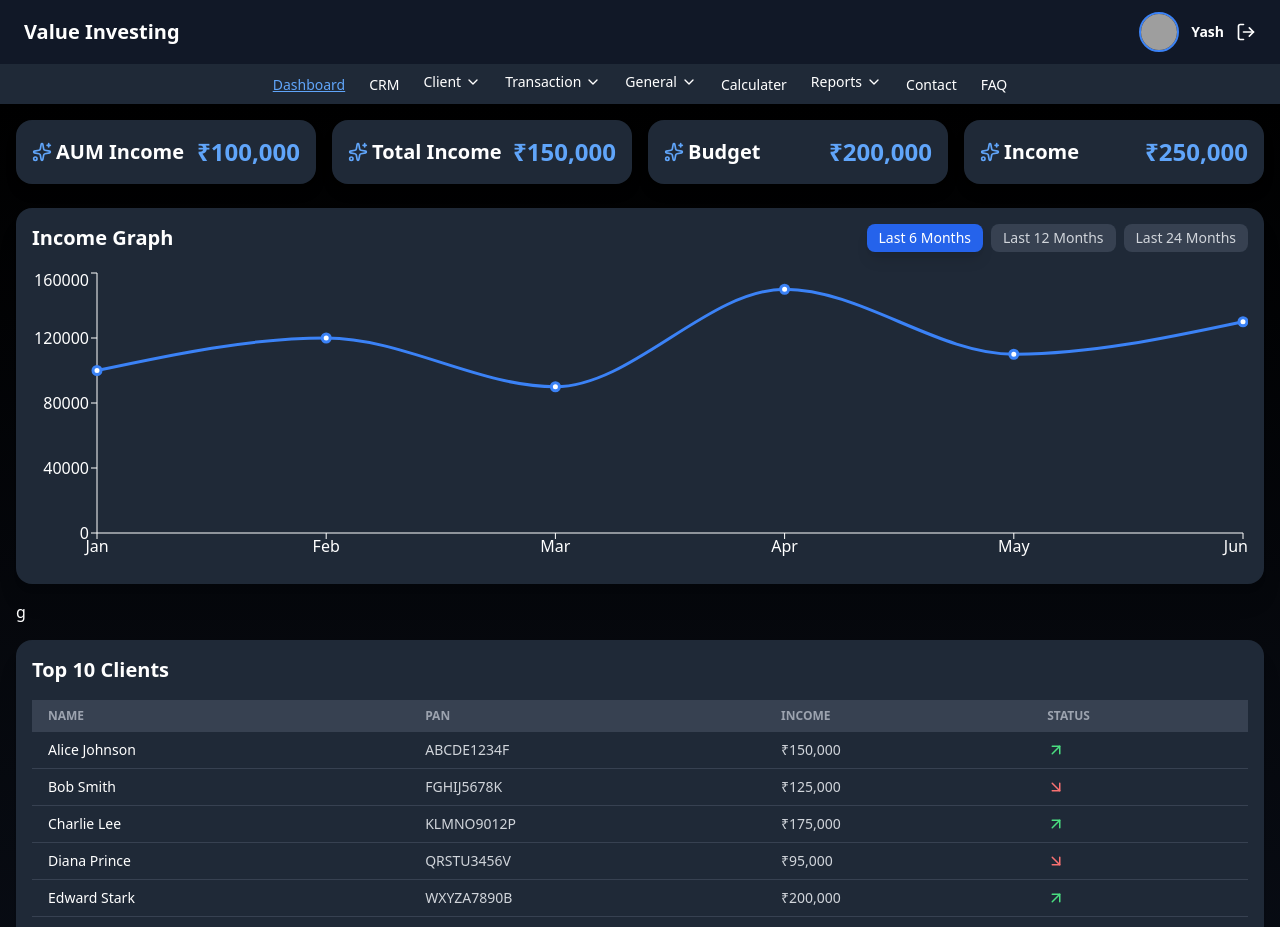
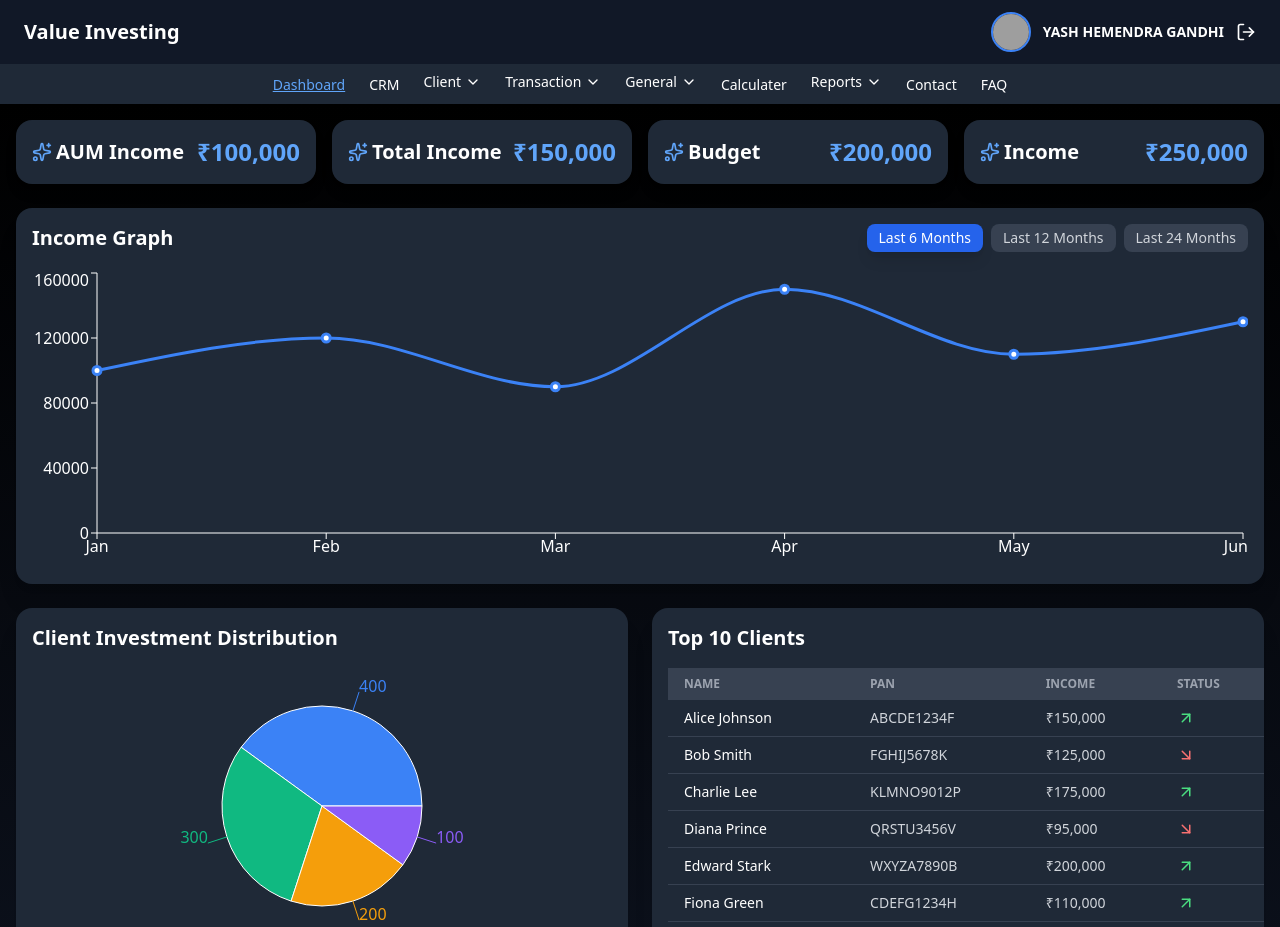
Before and after one commit to ValueInvest23/MFD, a React (Vite) app in the folder client/: page /dashboard in a window 1280 px wide. Shown: the top 927 px of the page. Built offline with nearby package versions, Linux system fonts and the light colour scheme; grey boxes are pictures that could not be loaded.

Commit message:
navbar profile hover and dashboard layout

```diff
--- a/client/package.json
+++ b/client/package.json
@@ -10,6 +10,7 @@
     "preview": "vite preview"
   },
   "dependencies": {
+    "framer-motion": "^12.19.0",
     "lucide-react": "^0.515.0",
     "react": "^19.1.0",
     "react-dom": "^19.1.0",
--- a/client/src/components/Dashboard.jsx
+++ b/client/src/components/Dashboard.jsx
@@ -62,6 +62,7 @@ export default function Dashboard() {
 
   return (
     <div className="space-y-6 p-4 bg-gradient-to-b from-black to-gray-900 min-h-screen text-white">
+      {/* cards */}
       <div className="flex flex-wrap justify-between gap-4 animate-fade-in">
         {["AUM Income", "Total Income", "Budget", "Income"].map((title, i) => (
           <div key={i} className="flex-1 min-w-[200px] bg-gray-800 rounded-2xl shadow-lg p-4 hover:scale-105 transition-transform duration-300">
@@ -74,17 +75,18 @@ export default function Dashboard() {
           </div>
         ))}
       </div>
-
-      <div className="flex flex-wrap gap-4">
-        <div className="w-full lg:w-[100%] bg-gray-800 rounded-2xl shadow-xl p-4">
-          <div className="flex items-center justify-between mb-4">
-            <h2 className="text-xl font-semibold">Income Graph</h2>
-            <div className="space-x-2">
+      <div className="flex flex-col gap-6">
+        {/* Income Graph */}
+        <div className="w-full bg-gray-800 rounded-2xl shadow-xl p-4">
+          <div className="flex flex-col sm:flex-row sm:items-center justify-between mb-4 gap-4">
+            <h2 className="text-xl font-semibold text-white">Income Graph</h2>
+            <div className="flex flex-wrap gap-2 sm:justify-end">
               {["6", "12", "24"].map((val) => (
                 <button
                   key={val}
-                  className={`px-3 py-1 rounded-lg text-sm font-medium transition-all duration-200 ${
-                    selectedRange === val ? "bg-blue-600 text-white shadow-lg" : "bg-gray-700 text-gray-300 hover:bg-gray-600"
+                  className={`px-3 py-1 rounded-lg text-sm font-medium transition-all duration-200 ${selectedRange === val
+                      ? "bg-blue-600 text-white shadow-lg"
+                      : "bg-gray-700 text-gray-300 hover:bg-gray-600"
                     }`}
                   onClick={() => setSelectedRange(val)}
                 >
@@ -97,39 +99,28 @@ export default function Dashboard() {
             <LineChart data={dataSets[selectedRange]}>
               <XAxis dataKey="month" stroke="#ffffff" />
               <YAxis stroke="#ffffff" />
-              <Tooltip contentStyle={{ backgroundColor: '#1e293b', borderColor: '#1e293b', color: '#fff' }} labelStyle={{ color: '#fff' }} itemStyle={{ color: '#fff' }} />
-              <Line type="monotone" dataKey="income" stroke="#3b82f6" strokeWidth={3} dot={{ r: 4 }} activeDot={{ r: 6 }} />
+              <Tooltip
+                contentStyle={{ backgroundColor: "#1e293b", borderColor: "#1e293b", color: "#fff" }}
+                labelStyle={{ color: "#fff" }}
+                itemStyle={{ color: "#fff" }}
+              />
+              <Line
+                type="monotone"
+                dataKey="income"
+                stroke="#3b82f6"
+                strokeWidth={3}
+                dot={{ r: 4 }}
+                activeDot={{ r: 6 }}
+              />
             </LineChart>
           </ResponsiveContainer>
-        </div>g
-
-        <div className="w-full lg:w-[100%] bg-gray-800 rounded-2xl shadow-xl p-4">
-          <h2 className="text-xl font-semibold mb-4">Top 10 Clients</h2>
-          <table className="w-full text-sm text-left text-gray-300">
-            <thead className="text-xs uppercase bg-gray-700 text-gray-400">
-              <tr>
-                <th className="px-4 py-2">Name</th>
-                <th className="px-4 py-2">PAN</th>
-                <th className="px-4 py-2">Income</th>
-                <th className="px-4 py-2">Status</th>
-              </tr>
-            </thead>
-            <tbody>
-              {topClients.map((client, index) => (
-                <tr key={index} className="border-b border-gray-700 hover:bg-gray-700">
-                  <td className="px-4 py-2 font-medium text-white">{client.name}</td>
-                  <td className="px-4 py-2">{client.pan}</td>
-                  <td className="px-4 py-2">₹{client.income.toLocaleString()}</td>
-                  <td className={`px-4 py-2 ${client.gain ? 'text-green-400' : 'text-red-400'}`}>{client.gain ? <ArrowUpRight size={18} /> : <ArrowDownRight size={18} />}</td>
-                </tr>
-              ))}
-            </tbody>
-          </table>
-        </div>
         </div>
 
-      <div className="bg-gray-800 rounded-2xl shadow-xl p-4 mt-6">
-        <h2 className="text-xl font-semibold mb-4">Client Investment Distribution</h2>
+        {/* Side-by-side container */}
+        <div className="w-full flex flex-col lg:flex-row gap-6">
+          {/* Pie Chart */}
+          <div className="w-full lg:w-1/2 bg-gray-800 rounded-2xl shadow-xl p-4">
+            <h2 className="text-xl font-semibold text-white mb-4">Client Investment Distribution</h2>
             <ResponsiveContainer width="100%" height={300}>
               <PieChart>
                 <Pie
@@ -150,6 +141,47 @@ export default function Dashboard() {
             </ResponsiveContainer>
           </div>
 
+          {/* Top 10 Clients */}
+          <div className="w-full lg:w-1/2 bg-gray-800 rounded-2xl shadow-xl p-4 overflow-x-auto">
+            <h2 className="text-xl font-semibold text-white mb-4">Top 10 Clients</h2>
+            <table className="min-w-[600px] w-full text-sm text-left text-gray-300">
+              <thead className="text-xs uppercase bg-gray-700 text-gray-400">
+                <tr>
+                  <th className="px-4 py-2">Name</th>
+                  <th className="px-4 py-2">PAN</th>
+                  <th className="px-4 py-2">Income</th>
+                  <th className="px-4 py-2">Status</th>
+                </tr>
+              </thead>
+              <tbody>
+                {topClients.map((client, index) => (
+                  <tr
+                    key={index}
+                    className="border-b border-gray-700 hover:bg-gray-700 transition duration-200"
+                  >
+                    <td className="px-4 py-2 font-medium text-white">{client.name}</td>
+                    <td className="px-4 py-2">{client.pan}</td>
+                    <td className="px-4 py-2">₹{client.income.toLocaleString()}</td>
+                    <td
+                      className={`px-4 py-2 ${client.gain ? "text-green-400" : "text-red-400"
+                        }`}
+                    >
+                      {client.gain ? (
+                        <ArrowUpRight size={18} />
+                      ) : (
+                        <ArrowDownRight size={18} />
+                      )}
+                    </td>
+                  </tr>
+                ))}
+              </tbody>
+            </table>
+          </div>
+        </div>
+      </div>
+
+
+      {/* top 5 compines */}
       <div className="bg-gray-800 rounded-2xl shadow-xl p-4 mt-6">
         <h2 className="text-xl font-semibold mb-4">Top 5 Companies</h2>
         <div className="grid grid-cols-2 md:grid-cols-5 gap-4">
--- a/client/src/components/Navbar.jsx
+++ b/client/src/components/Navbar.jsx
@@ -1,11 +1,13 @@
 import React, { useState } from "react";
 import { Link } from "react-router-dom";
-import { LogOut, X, ChevronDown } from "lucide-react";
+import { LogOut, X, ChevronDown, User } from "lucide-react";
+import { motion, AnimatePresence } from "framer-motion";
 
 export default function Navbar() {
     const [activeLink, setActiveLink] = useState("dashboard");
     const [isMobileMenuOpen, setIsMobileMenuOpen] = useState(false);
     const [openDropdown, setOpenDropdown] = useState(null);
+    const [showProfilePopup, setShowProfilePopup] = useState(false);
 
     const navItems = [
         { label: "Dashboard", id: "dashboard", subItems: [] },
@@ -54,23 +56,57 @@ export default function Navbar() {
                     onClick={() => setIsMobileMenuOpen(false)}
                 ></div>
             )}
+            {/* top navbar */}
+            <div className="bg-gray-900 px-6 py-3 flex justify-between items-center z-50 relative">
+                <div className="text-xl font-bold text-white">Value Investing</div>
 
-            {/* Top Bar */}
-            <div className="bg-gray-900 px-6 py-3 flex justify-between items-center z-50">
-                <div className="text-xl font-bold">Value Investing</div>
-                <div className="flex items-center space-x-3">
-                    <img
-                        src="https://i.pravatar.cc/40"
-                        alt="Avatar"
-                        className="w-10 h-10 rounded-full border-2 border-blue-500"
-                    />
-                    <span className="text-sm font-semibold">Yash</span>
+                <div className="flex items-center space-x-3 relative">
+                    {/* Avatar with Hover */}
+                    <div
+                        className="relative"
+                        onMouseEnter={() => setShowProfilePopup(true)}
+                        onMouseLeave={() => setShowProfilePopup(false)}
+                    >
+                        <img
+                            src="https://i.pravatar.cc/40"
+                            alt="Avatar"
+                            className="w-10 h-10 rounded-full border-2 border-blue-500 cursor-pointer"
+                        />
+
+                        {/* Animated Popup */}
+                        <AnimatePresence>
+                            {showProfilePopup && (
+                                <motion.div
+                                    initial={{ opacity: 0, y: -10 }}
+                                    animate={{ opacity: 1, y: 0 }}
+                                    exit={{ opacity: 0, y: -10 }}
+                                    className="absolute top-12 right-0 bg-gray-900 shadow-lg rounded-xl px-4 py-3 w-48 z-50 border border-gray-700"
+                                >
+                                    <div className="text-sm font-semibold text-white">YASH HEMENDRA GANDHI</div>
+                                    <div className="mt-2">
+                                        <button
+                                            onClick={() => alert("Viewing Profile...")}
+                                            className="flex items-center gap-2 text-blue-400 hover:text-blue-300 transition-colors text-sm"
+                                        >
+                                            <User size={16} />
+                                            View Profile
+                                        </button>
+                                    </div>
+                                </motion.div>
+                            )}
+                        </AnimatePresence>
+                    </div>
+
+                    {/* Name + Logout */}
+                    <span className="text-sm font-semibold text-white hidden md:inline">YASH HEMENDRA GANDHI</span>
                     <button
-                        className="hover:text-red-500"
+                        className="hover:text-red-500 text-white"
                         onClick={() => alert("Logging out...")}
                     >
                         <LogOut size={20} />
                     </button>
+
+                    {/* Mobile Menu Button */}
                     <button
                         className="md:hidden text-white ml-2"
                         onClick={() => setIsMobileMenuOpen(!isMobileMenuOpen)}
@@ -79,6 +115,7 @@ export default function Navbar() {
                     </button>
                 </div>
             </div>
+
 
             {/* Desktop Menu */}
             <div className="bg-gray-800 hidden md:flex md:justify-center px-4 py-2 space-x-6">
@@ -142,7 +179,7 @@ export default function Navbar() {
                             alt="Avatar"
                             className="w-10 h-10 rounded-full border-2 border-blue-500"
                         />
-                        <span className="text-sm font-semibold">Yash</span>
+                        <span className="text-sm font-semibold">YASH HEMENDRA GANDHI</span>
                         <button
                             className="hover:text-red-500"
                             onClick={() => alert("Logging out...")}
```
Also changed, not shown: 2 other files (tests, documents, lock files or other folders). Lines whose indentation alone changed are shown as unchanged.
